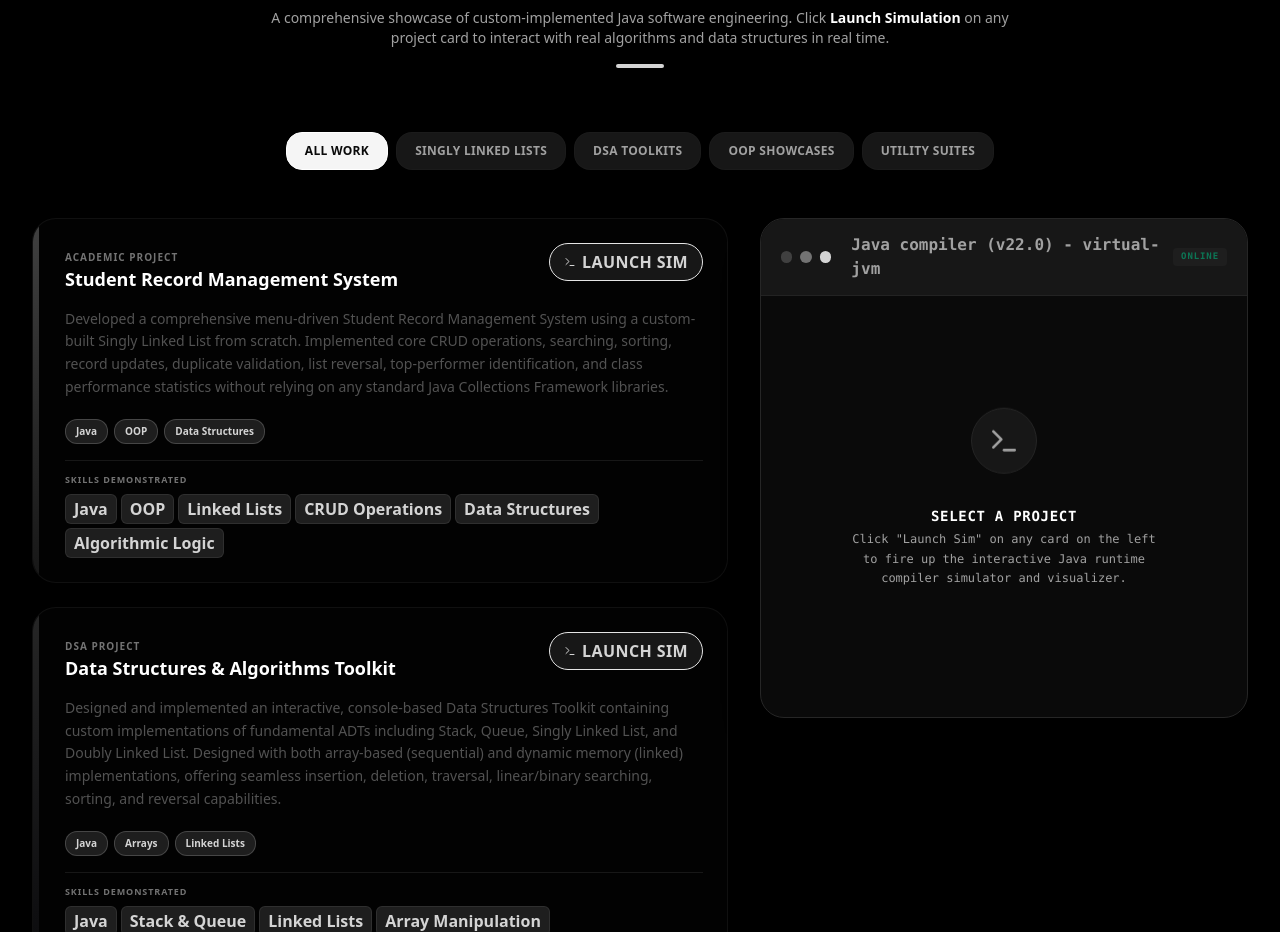
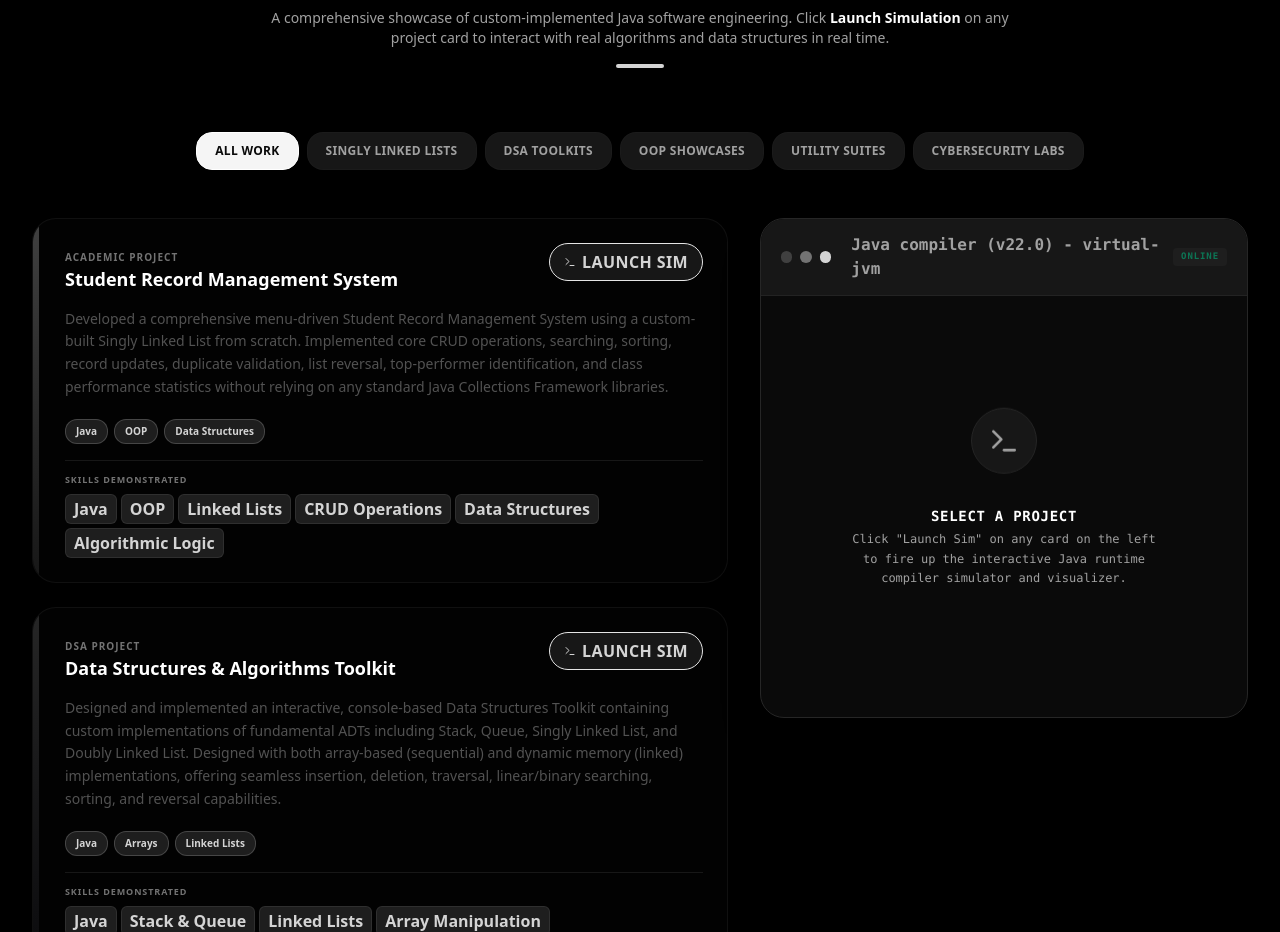
Before and after one commit to AnsumanSahu9966/My-Portfolio, a React (Vite) app: page / in a window 1280 px wide. Shown: the part 4007-4939 px from the top of the page. Built offline with nearby package versions, Linux system fonts and the light colour scheme.

Commit message:
Update Projects.tsx

```diff
--- a/src/components/Projects.tsx
+++ b/src/components/Projects.tsx
@@ -44,6 +44,8 @@ export default function Projects() {
         return 'from-zinc-700 to-neutral-800';
       case 'utility':
         return 'from-neutral-600 to-zinc-800';
+      case 'cybersecurity':
+        return 'from-teal-600 to-emerald-800';
       default:
         return 'from-neutral-500 to-neutral-700';
     }
@@ -73,6 +75,7 @@ export default function Projects() {
             { name: 'DSA Toolkits', id: 'dsa' },
             { name: 'OOP Showcases', id: 'showcase' },
             { name: 'Utility Suites', id: 'utility' },
+            { name: 'Cybersecurity Labs', id: 'cybersecurity' },
           ].map((cat) => (
             <button
               key={cat.id}
```
